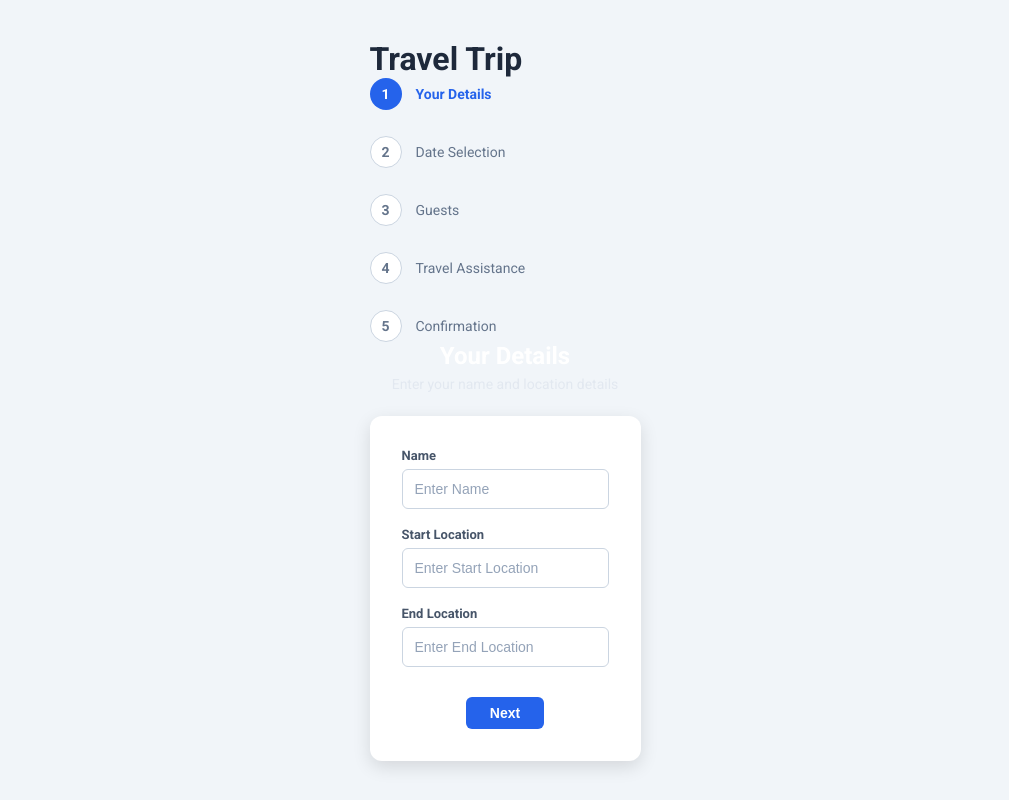
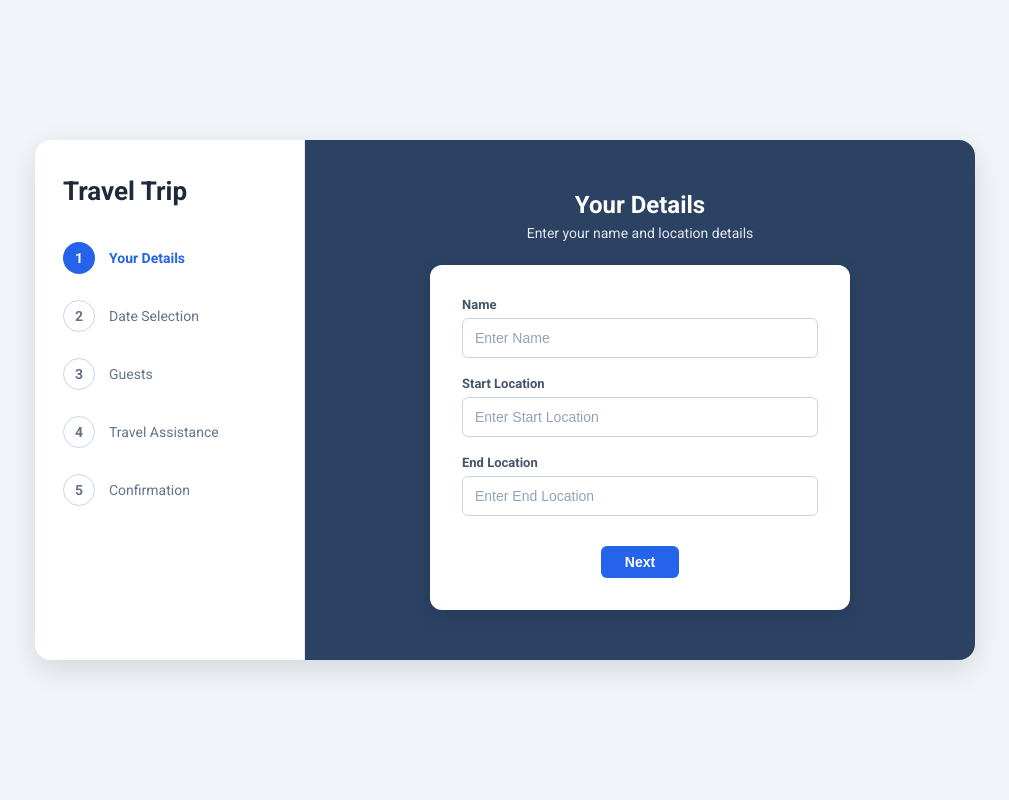
Before and after one commit to nagasai2004/Travel-Trip, a React (Vite) app: page / in a window 1280 px wide. Shown: the whole page, without its empty margins (135-1144 px from the left). Built offline with nearby package versions, Linux system fonts and the light colour scheme.

Commit message:
Refactor TravelTrip to use travelAssistanceList
Updated the TravelTrip component to import travelAssistanceList and set assistanceType based on its value.

```diff
--- a/src/components/TravelTrip/index.jsx
+++ b/src/components/TravelTrip/index.jsx
@@ -3,7 +3,7 @@ import Stepper from './Stepper'
 import YourDetails from './YourDetails'
 import DateSelection from './DateSelection'
 import Guests from './Guests'
-import TravelAssistance from './TravelAssistance'
+import TravelAssistance, { travelAssistanceList } from './TravelAssistance'
 import Confirmation from './Confirmation'
 import './index.css'
 
@@ -82,7 +82,10 @@ const TravelTrip = () => {
     const checked = e.target.checked
     setAssistanceNeeded(checked)
     if (checked && !assistanceType) {
-      setAssistanceType('Wheelchair')
+      setAssistanceType(travelAssistanceList[0].travelAssistanceId)
+    }
+    if (!checked) {
+      setAssistanceType('')
     }
   }
 
@@ -190,12 +193,12 @@ const TravelTrip = () => {
 
   return (
     <div className="travel-trip-bg-container">
-      <div className="travel-trip-responsive-container">
-        <h1 className="main-heading">Travel Trip</h1>
-        <div className="card-container">
+      <div className="main-app-card">
+        <div className="left-sidebar">
+          <h1 className="app-heading">Travel Trip</h1>
           {!confirmed && <Stepper currentStep={currentStep} />}
-          <div className="step-content-container">{renderActiveStep()}</div>
         </div>
+        <div className="right-panel">{renderActiveStep()}</div>
       </div>
     </div>
   )
```
